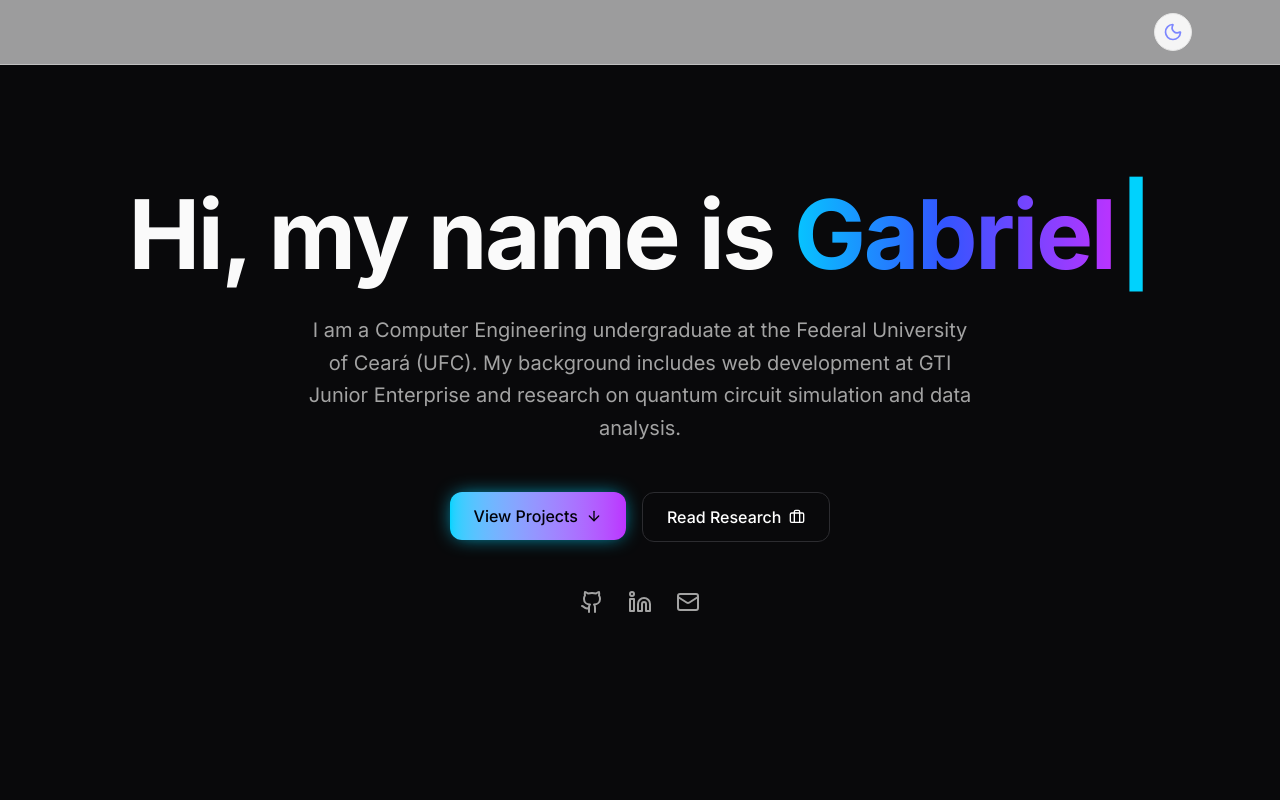
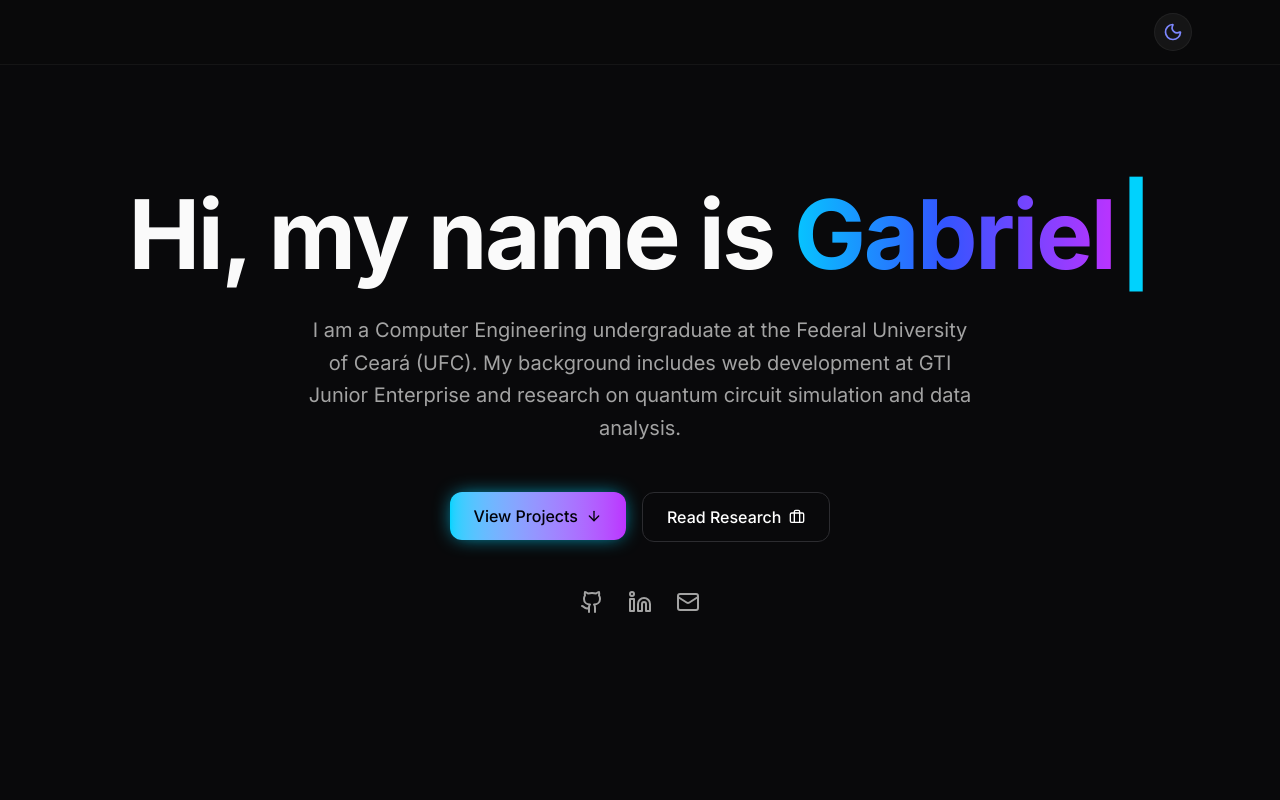
Before and after one commit to gabrimoreira/portfolio, a Next.js app: page / in a window 1280 px wide. Shown: the top 800 px of the page. Built offline with nearby package versions, Linux system fonts and the light colour scheme.

Commit message:
feat: fix dark mode

```diff
--- a/app/components/Navbar.tsx
+++ b/app/components/Navbar.tsx
@@ -12,26 +12,20 @@ export default function Navbar() {
     setMounted(true);
   }, []);
 
-  if (!mounted) {
-    return (
-      <nav className="fixed top-0 left-0 w-full z-50 backdrop-blur-md border-b border-white/5 bg-background/60">
-         <div className="max-w-6xl mx-auto px-6 h-16" />
-      </nav>
-    );
-  }
-
   const toggleTheme = () => {
     setTheme(resolvedTheme === "dark" ? "light" : "dark");
   };
 
   return (
-    <nav className="fixed top-0 left-0 w-full z-50 backdrop-blur-md border-b border-neutral-200/50 dark:border-white/5 bg-white/60 dark:bg-neutral-950/60 transition-colors duration-500">
+    <nav className="fixed top-0 left-0 w-full z-50 backdrop-blur-md border-b border-neutral-200/50 dark:border-white/5 bg-white/90 dark:bg-neutral-950/80 transition-colors duration-300">
       <div className="max-w-6xl mx-auto px-6 h-16 flex items-center justify-end">
 
+        {mounted && (
           <button
             onClick={toggleTheme}
             className="group p-2 rounded-full bg-neutral-100 dark:bg-white/5 border border-neutral-200 dark:border-white/5 hover:bg-neutral-200 dark:hover:bg-white/10 transition-all"
             title="Alternar Tema"
+            aria-label="Alternar Tema"
           >
             {resolvedTheme === "dark" ? (
               <Moon className="w-5 h-5 text-indigo-400 transition-transform group-hover:-rotate-12" />
@@ -39,7 +33,7 @@ export default function Navbar() {
               <Sun className="w-5 h-5 text-orange-500 transition-transform group-hover:rotate-45" />
             )}
           </button>
-
+        )}
       </div>
     </nav>
   );
--- a/app/globals.css
+++ b/app/globals.css
@@ -1,6 +1,6 @@
 @import "tailwindcss";
 
-
+@variant dark (&:where(.dark, .dark *));
 @theme {
   --color-background: var(--background);
   --color-foreground: var(--foreground);
@@ -56,7 +56,10 @@
   --muted: #a3a3a3;
 }
 
-
+html,body{
+  overflow-x: hidden;
+  max-width: 100vw;
+}
 
 .text-gradient {
   background: linear-gradient(
--- a/app/layout.tsx
+++ b/app/layout.tsx
@@ -23,7 +23,7 @@ export default function RootLayout({
         <ThemeProvider
           attribute="class"
           defaultTheme="dark"
-          enableSystem
+          enableSystem={false}
           disableTransitionOnChange
         >
           {children}
```
Lines whose indentation alone changed are shown as unchanged.
